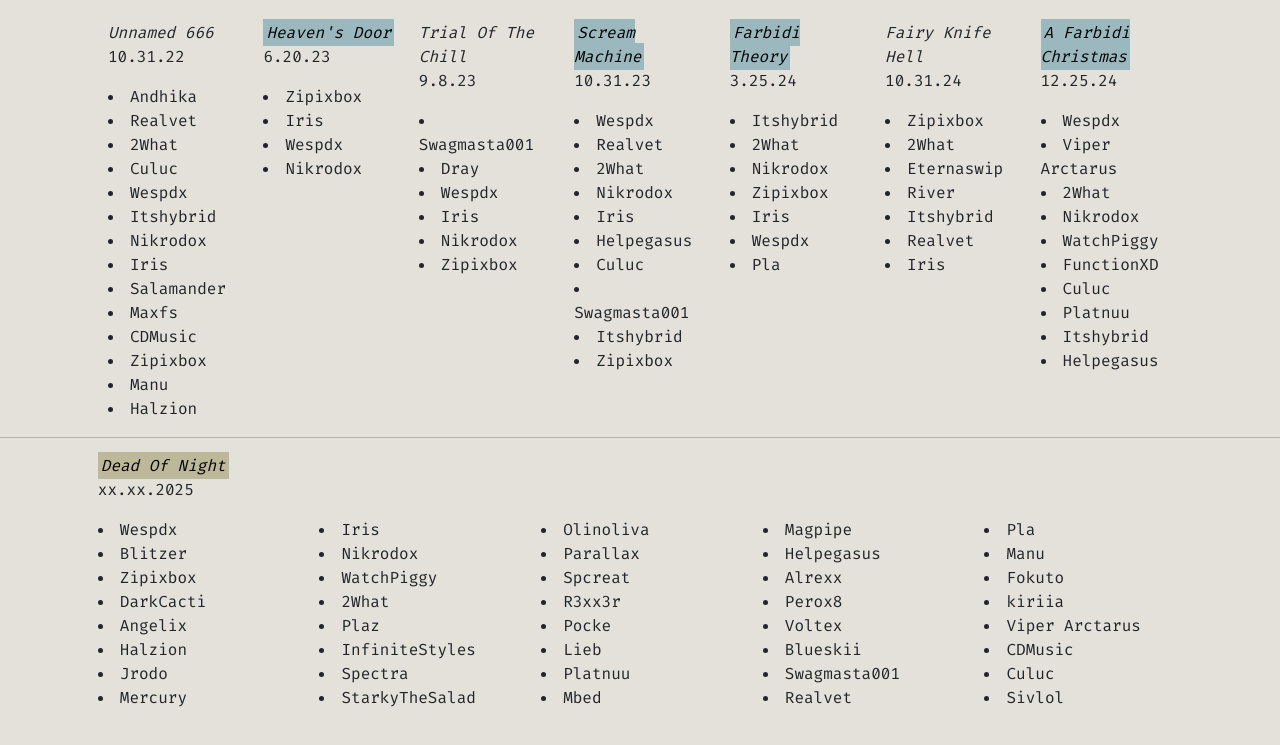
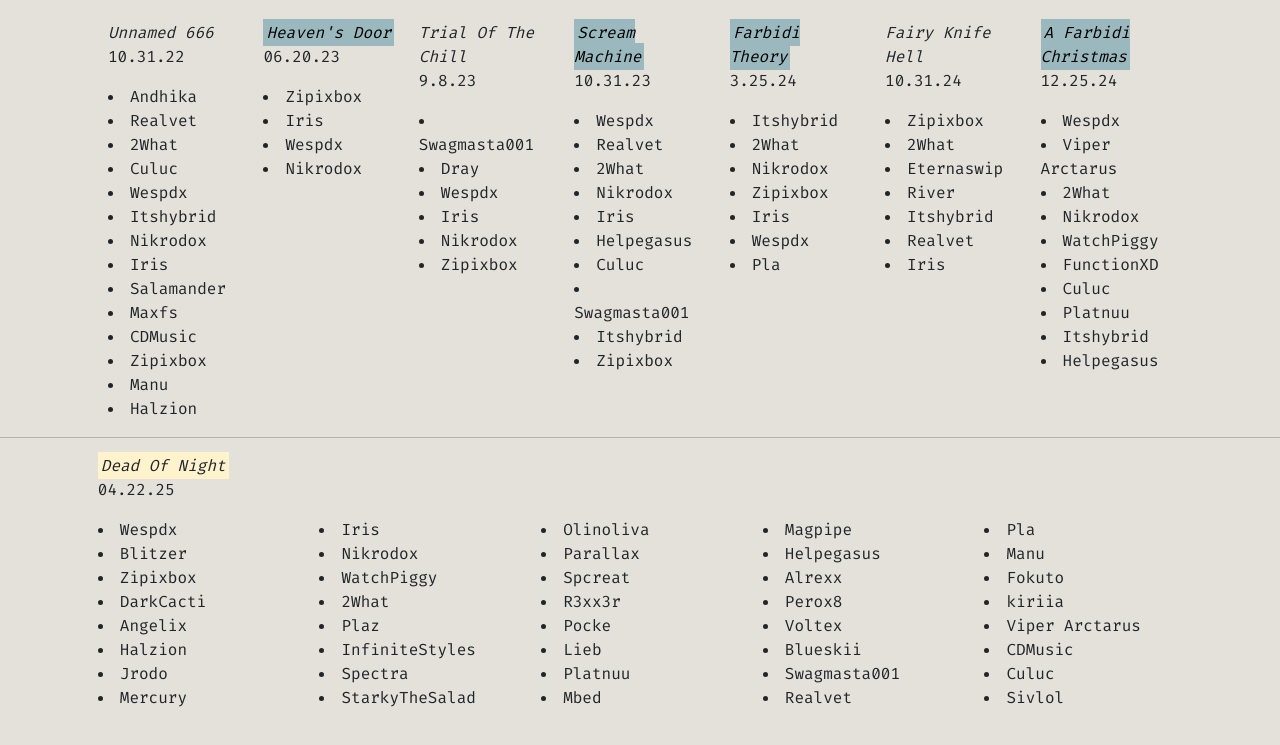
Before and after one commit to CNCTD/DATA_DON, a plain HTML site: page index.html in a window 1280 px wide. Shown: the part 55-800 px from the top of the page. Drawn offline with nearby package versions, Linux system fonts and the light colour scheme.

Commit message:
Update index.html

```diff
--- a/index.html
+++ b/index.html
@@ -55,7 +55,7 @@
 
                 <div class="col-sm ">
                     <i><mark>Heaven's Door</mark></i>
-                    <p>6.20.23</p>
+                    <p>06.20.23</p>
                     <div class="text-start">
                         <ul>
                             <li>Zipixbox</li>
@@ -159,8 +159,8 @@
         <hr />
         <div class="container-xl custom-width">
             <div class="row">
-                <i><mark class=mark-upcoming>Dead Of Night</mark></i>
-                <p>xx.xx.2025</p>
+                <i><mark class=mark>Dead Of Night</mark></i>
+                <p>04.22.25</p>
                 <div class="col-sm">
                     <div class="text-start">
                         <ul>
```
